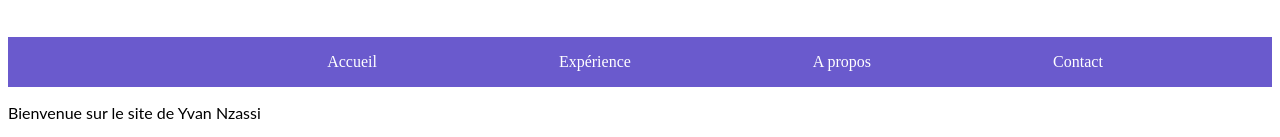
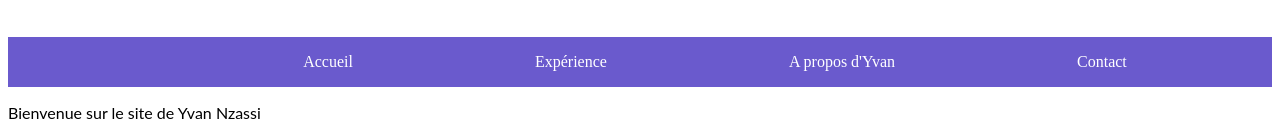
Before and after one commit to oner56/mon-git, a plain HTML site: page index.html in a window 1280 px wide. Shown: the part 331-468 px from the top of the page. Drawn offline with Linux system fonts and the light colour scheme.

Commit message:
modification

```diff
--- a/index.html
+++ b/index.html
@@ -15,7 +15,7 @@
 <ul>
   <li><a href="#accueil" class="active">Accueil</a></li>
   <li><a href="experience.html">Expérience</a></li>
-  <li><a href="apropos.html">A propos</a></li>
+  <li><a href="apropos.html">A propos d'Yvan</a></li>
   <li><a href="contact.html">Contact</a></li>
 </ul>
 	</div >
```
